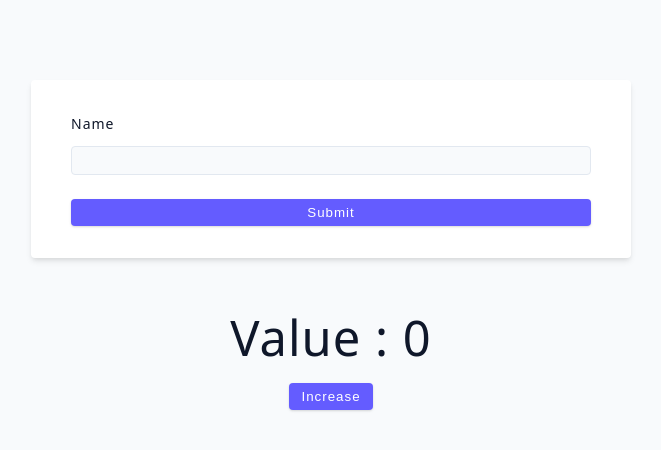
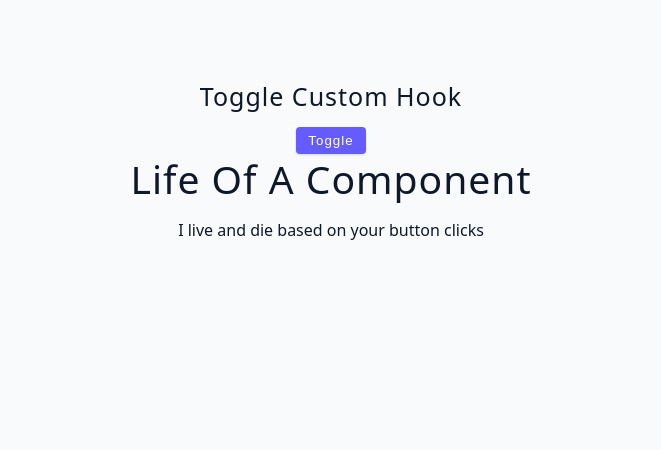
Before and after one commit to emmeiwhite/advanced-react-2024, a React (Vite) app: page / in a window 1280 px wide. Shown: the top 450 px of the page, without its empty margins (309-970 px from the left). Built offline with nearby package versions, Linux system fonts and the light colour scheme.

Commit message:
Mounting & UnMounting a component!

```diff
--- a/src/App.jsx
+++ b/src/App.jsx
@@ -1,9 +1,9 @@
-import ControlledInput from './tutorial/07-useRef/starter/01-useRef-basics'
+import Starter from './tutorial/08-custom-hooks/starter/01-toggle'
 
 function App() {
   return (
     <div className="container">
-      <ControlledInput />
+      <Starter />
     </div>
   )
 }
--- a/src/tutorial/08-custom-hooks/starter/01-toggle.jsx
+++ b/src/tutorial/08-custom-hooks/starter/01-toggle.jsx
@@ -1,15 +1,32 @@
-import { useState } from 'react';
+import { useState } from 'react'
 
 const ToggleExample = () => {
-  const [show, setShow] = useState(false);
+  // Let's toggle a Message component first with how we do it without custom hook
+  const [isAlive, setIsAlive] = useState(true)
+
+  function toggle() {
+    setIsAlive(!isAlive)
+  }
   return (
     <div>
       <h4>toggle custom hook</h4>
-      <button className='btn' onClick={() => setShow(!show)}>
+      <button
+        className="btn"
+        onClick={toggle}
+      >
         toggle
       </button>
-      {show && <h4>some stuff</h4>}
+      {isAlive && <Message />}
     </div>
-  );
-};
-export default ToggleExample;
+  )
+}
+
+function Message() {
+  return (
+    <article>
+      <h2>Life of a Component</h2>
+      <p>I live and die based on your button clicks</p>
+    </article>
+  )
+}
+export default ToggleExample
```
